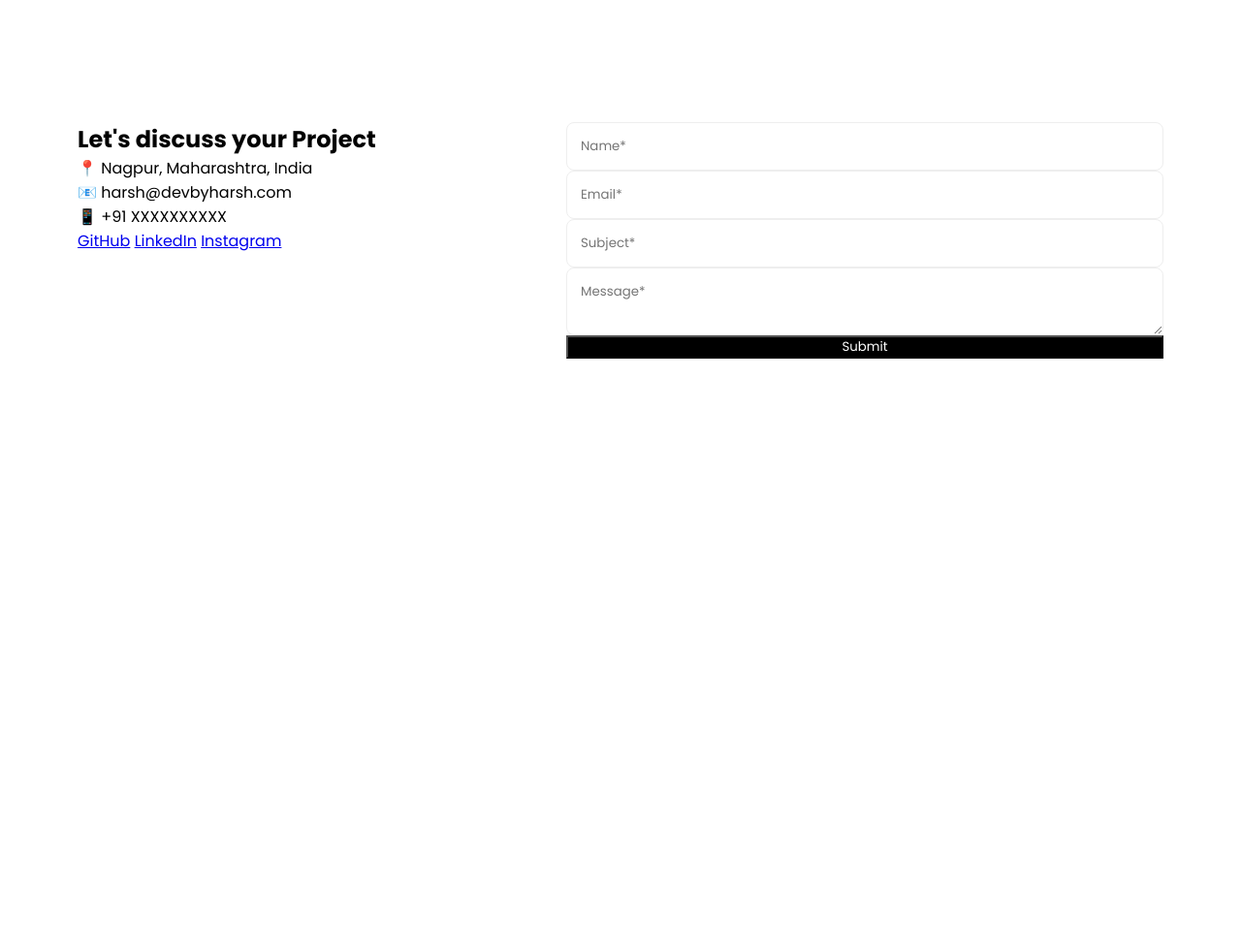
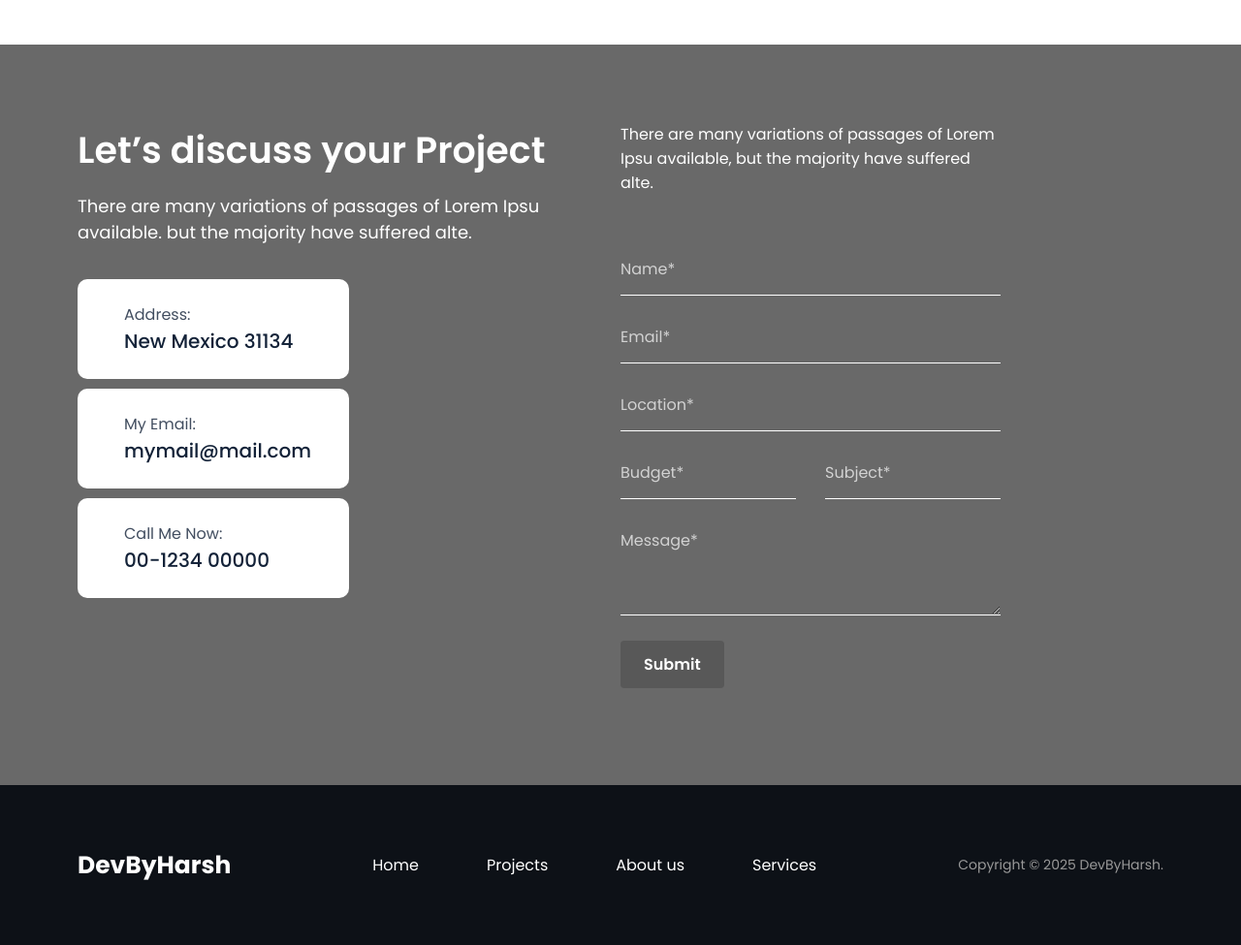
Before and after one commit to devbyharsh/Portfolio-website, a plain HTML site: page index.html in a window 1280 px wide. Shown: the part 5400-6375 px from the top of the page at 97% size. Before the commit the page ends 5850 px from the top, so only its background shows below. Drawn offline with Linux system fonts and the light colour scheme.

Commit message:
completed portfolio website with footer

```diff
--- a/index.html
+++ b/index.html
@@ -217,7 +217,8 @@
 
   <section id="testimonials">
     <h2>Happy Clients</h2>
-    <span class="subpara">Real words from real clients—sharing their experience, trust, and satisfaction with my work.</span>
+    <span class="subpara">Real words from real clients—sharing their experience, trust, and satisfaction with my
+      work.</span>
 
     <div class="testimonial-slider">
 
@@ -252,32 +253,75 @@
   </section>
 
   <section id="contact">
-
-    <div class="contact-left">
-      <h2>Let's discuss your Project</h2>
-
-      <div class="contact-info">
-        <p>📍 Nagpur, Maharashtra, India</p>
-        <p>📧 harsh@devbyharsh.com</p>
-        <p>📱 +91 XXXXXXXXXX</p>
+    <div class="address">
+      <div class="address-heading">
+        <h2>Let’s discuss your Project</h2>
+        <span>There are many variations of passages of Lorem Ipsu available. but the majority have suffered alte.
+        </span>
       </div>
 
-      <div class="social-links">
-        <a href="#">GitHub</a>
-        <a href="#">LinkedIn</a>
-        <a href="#">Instagram</a>
+      <div class="address-cards">
+        <div class="adress-card">
+          <img src="Images/location.png" alt="">
+          <div class="contactDetail">
+            <span>Address:</span>
+            <p>New Mexico 31134</p>
+          </div>
+        </div>
+
+        <div class="adress-card">
+          <img src="Images/location.png" alt="">
+          <div class="contactDetail">
+            <span>My Email:</span>
+            <p>mymail@mail.com</p>
+          </div>
+        </div>
+
+        <div class="adress-card">
+          <img src="Images/location.png" alt="">
+          <div class="contactDetail">
+            <span>Call Me Now:</span>
+            <p>00-1234 00000</p>
+          </div>
+        </div>
       </div>
     </div>
 
-    <div class="contact-right">
-      <input type="text" placeholder="Name*">
-      <input type="email" placeholder="Email*">
-      <input type="text" placeholder="Subject*">
-      <textarea placeholder="Message*"></textarea>
-      <button>Submit</button>
+
+    <div class="form">
+      <div class="input-card">
+        <div class="span">
+          <span>There are many variations of passages of Lorem Ipsu available,
+            but the majority have suffered alte.</span>
+        </div>
+
+        <div class="inputs">
+          <input type="text" name="" id="" placeholder="Name*">
+          <input type="text" name="" id="" placeholder="Email*">
+          <input type="text" name="" id="" placeholder="Location*">
+          <div class="input-row">
+            <input type="text" placeholder="Budget*">
+            <input type="text" placeholder="Subject*">
+          </div>
+          <textarea placeholder="Message*" rows="3"></textarea>
+          <button class="form-submit">Submit</button>
+        </div>
+      </div>
     </div>
+  </section>
 
-  </section>
+  <footer>
+    <div class="footer-content">
+        <div class="logo">DevByHarsh</div>
+        <ul class="footer-links">
+            <li><a href="#home">Home</a></li>
+            <li><a href="#portfolio">Projects</a></li>
+            <li><a href="#about">About us</a></li>
+            <li><a href="#services">Services</a></li>
+        </ul>
+        <p class="copyright">Copyright © 2025 DevByHarsh.</p>
+    </div>
+</footer>
 
   <script src="script.js"></script>
 </body>
--- a/script.js
+++ b/script.js
@@ -5,7 +5,6 @@ const slider = document.querySelector(".testimonial-slider");
 let current = 0
 let touchstartX = 0;
 let touchendX = 0;
-
 
 function showSlide(index) {
     cards.forEach(card => {
--- a/style.css
+++ b/style.css
@@ -713,52 +713,6 @@ button {
   color: white;
 }
 
-/* #testimonials {
-  padding: 80px;
-  display: flex;
-  flex-direction: column;
-  text-align: center;
-  justify-content: center;
-  align-items: center;
-  height: auto;
-}
-
-#testimonials h2 {
-  color: rgba(19, 34, 56, 1);
-  font-size: 40px;
-  font-weight: 700;
-}
-
-.subpara {
-  width: 800px;
-  text-align: center;
-  color: rgba(135, 144, 157, 1);
-  font-weight: 400;
-  font-size: 20px;
-  margin: 20px 0px 40px 0px;
-
-}
-
-#testimonials p {
-  width: 1200px;
-  color: rgba(43, 56, 76, 1);
-  font-size: 24px;
-  font-weight: 500;
-  margin-bottom: 30px;
-
-}
-
-#testimonials h3 {
-  font-weight: 500;
-  font-size: 24px;
-  margin-bottom: 10px;
-}
-
-.who {
-  margin: 0px 0 0 0;
-  font-size: 20px;
-  font-weight: 300;
-} */
 
 #testimonials {
   padding: 80px;
@@ -856,3 +810,181 @@ button {
 .dot.active {
   background: black;
 }
+
+#contact {
+  display: flex;
+  justify-content: space-between;
+  width: 100%;
+  height: auto;
+  background-color: rgba(105, 105, 105, 1);
+  color: white;
+  padding: 80px;
+}
+
+.address-heading {
+  display: flex;
+  flex-direction: column;
+  gap: 16px;
+}
+
+#contact h2 {
+  font-size: 38px;
+  font-weight: 600;
+}
+
+.address-heading span {
+  width: 500px;
+  font-size: 18px;
+  font-weight: 400;
+
+}
+
+.address {
+  display: flex;
+  flex-direction: column;
+  width: 50%;
+  gap: 35px;
+}
+
+.form {
+  width: 50%;
+  display: flex;
+  flex-direction: column;
+  white-space: normal;
+}
+
+.address-cards {
+  display: flex;
+  flex-direction: column;
+  gap: 10px;
+}
+
+.adress-card {
+  width: 50%;
+  display: flex;
+  background-color: white;
+  color: #000000;
+  border-radius: 10px;
+  padding: 24px;
+}
+
+.adress-card:hover {
+  transition: 0.5s;
+  transform: translateY(-3px);
+  box-shadow: -5px 0 0 #000000, 0 10px 30px rgba(255, 255, 255, 0.1);
+}
+
+.adress-card span {
+  color: rgba(66, 78, 96, 1);
+  font-size: 16px;
+  font-weight: 400;
+}
+
+.adress-card p {
+  height: auto;
+  color: rgba(19, 34, 56, 1);
+  font-size: 20px;
+  font-weight: 500;
+}
+
+.adress-card img {
+  border-radius: 10px;
+  width: 24px;
+  height: 24px;
+}
+
+.contactDetail {
+  display: flex;
+  flex-direction: column;
+}
+
+.input-card {
+  width: 70%;
+  display: flex;
+  flex-direction: column;
+  white-space: normal;
+  gap: 50px;
+}
+
+
+
+.inputs {
+  display: flex;
+  flex-direction: column;
+  gap: 16px;
+  margin-bottom: 20px;
+}
+
+.inputs input,
+.inputs textarea {
+  background: transparent;
+  border: none;
+  border-bottom: 1px solid white;
+  border-radius: 0;
+  padding: 14px 0;
+  color: white;
+  font-size: 16px;
+  width: 100%;
+  outline: none;
+}
+
+.inputs input::placeholder,
+.inputs textarea::placeholder {
+  color: rgba(255, 255, 255, 0.7);
+
+}
+
+.input-row {
+  display: flex;
+  gap: 30px;
+}
+
+.input-card button {
+  width: auto;
+  align-self: flex-start;
+  background-color: rgba(88, 88, 88, 1);
+  padding: 12px 24px;
+  border-radius: 4px;
+  font-size: 16px;
+  font-weight: 600;
+  cursor: pointer;
+  margin-top: 10px;
+  display: flex;
+  align-items: center;
+  gap: 8px;
+  border: none;
+}
+
+footer {
+  background-color: #0d1117;
+  padding: 60px 80px;
+  color: white;
+}
+
+.footer-content {
+  display: flex;
+  justify-content: space-between;
+  align-items: center;
+}
+
+.footer-links {
+  list-style: none;
+  display: flex;
+  gap: 40px;
+}
+
+.footer-links a {
+  color: white;
+  text-decoration: none;
+  font-size: 16px;
+}
+
+.footer-links a:hover {
+  color: #999;
+  transition: 0.3s;
+}
+
+.copyright {
+  color: #999;
+  font-size: 14px;
+}
```
Also changed, not shown: Images/location.png (added).
